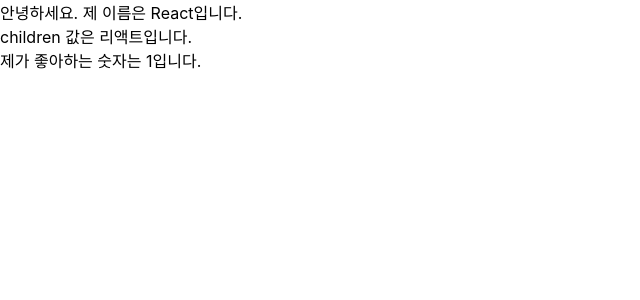
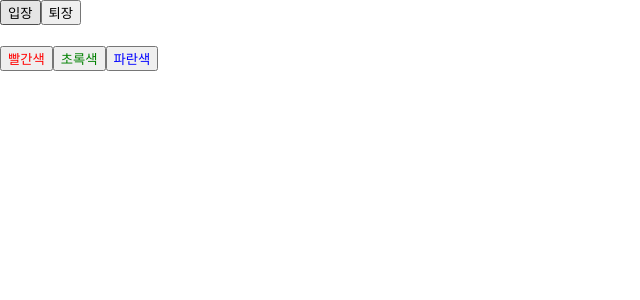
Before and after one commit to yeLyn36/react_study, a React (Create React App) app: page / in a window 1280 px wide. Shown: the top 300 px of the page, without its empty margins (0-640 px from the left). Built offline with nearby package versions, Linux system fonts and the light colour scheme.

Commit message:
Component, props, state

```diff
--- a/src/App.js
+++ b/src/App.js
@@ -1,13 +1,9 @@
 import React from 'react';
 import './App.css';
-import MyComponent from './MyComponent';
+import Say from './Say';
 
 const App = () => {
-  return (
-    <MyComponent name="React" favoriteNumber={1}>
-      리액트
-    </MyComponent>
-  );
+  return <Say />;
 };
 
 export default App;
--- /dev/null
+++ b/src/Say.js
@@ -0,0 +1,29 @@
+import React, { useState } from 'react';
+import { cpus } from 'os';
+
+const Say = () => {
+  const [message, setMessage] = useState('');
+  const onClickEnter = () => setMessage('안녕하세요!');
+  const onClickLeave = () => setMessage('안녕히 가세요!');
+
+  const [color, setColor] = useState('black');
+
+  return (
+    <div>
+      <button onClick={onClickEnter}>입장</button>
+      <button onClick={onClickLeave}>퇴장</button>
+      <h1 style={{ color }}>{message}</h1>
+      <button style={{ color: 'red' }} onClick={() => setColor('red')}>
+        빨간색
+      </button>
+      <button style={{ color: 'green' }} onClick={() => setColor('green')}>
+        초록색
+      </button>
+      <button style={{ color: 'blue' }} onClick={() => setColor('blue')}>
+        파란색
+      </button>
+    </div>
+  );
+};
+
+export default Say;
```
Also changed, not shown: src/Counter.js (added, +37 -0 lines).
